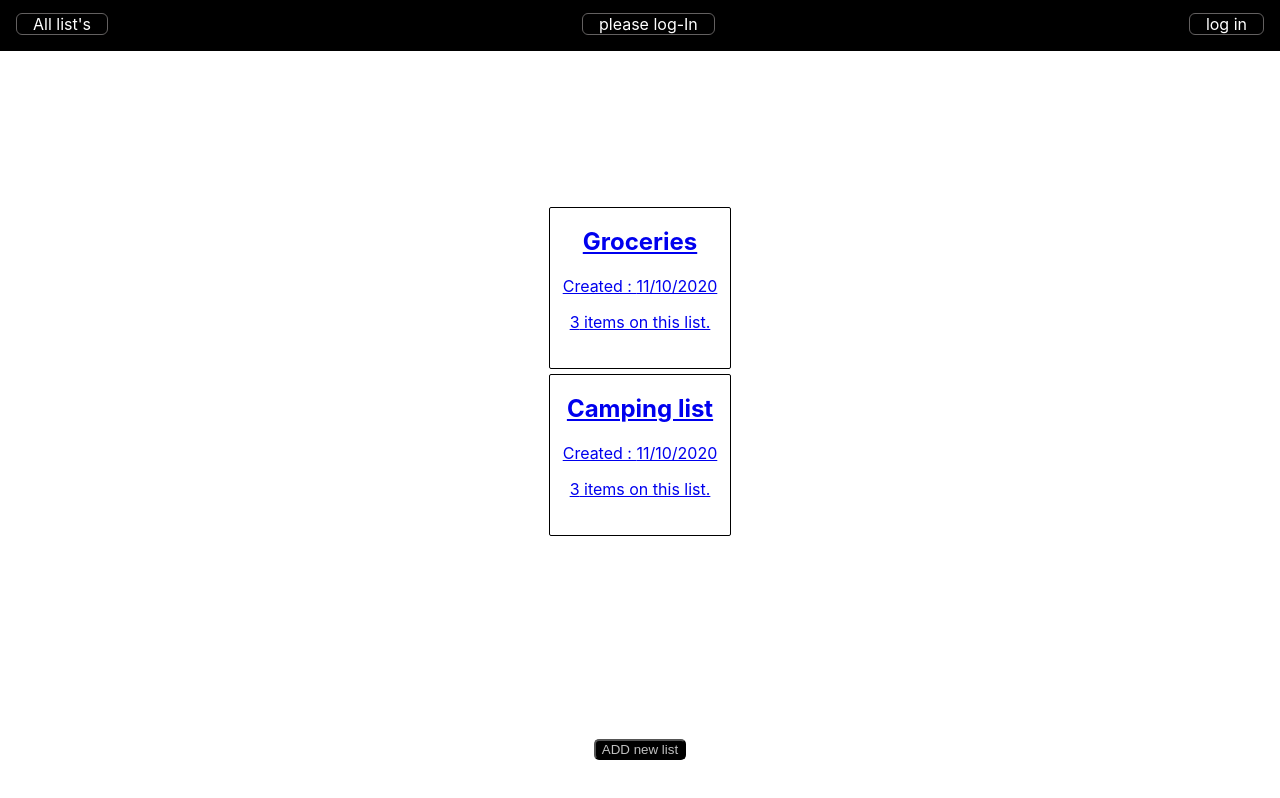
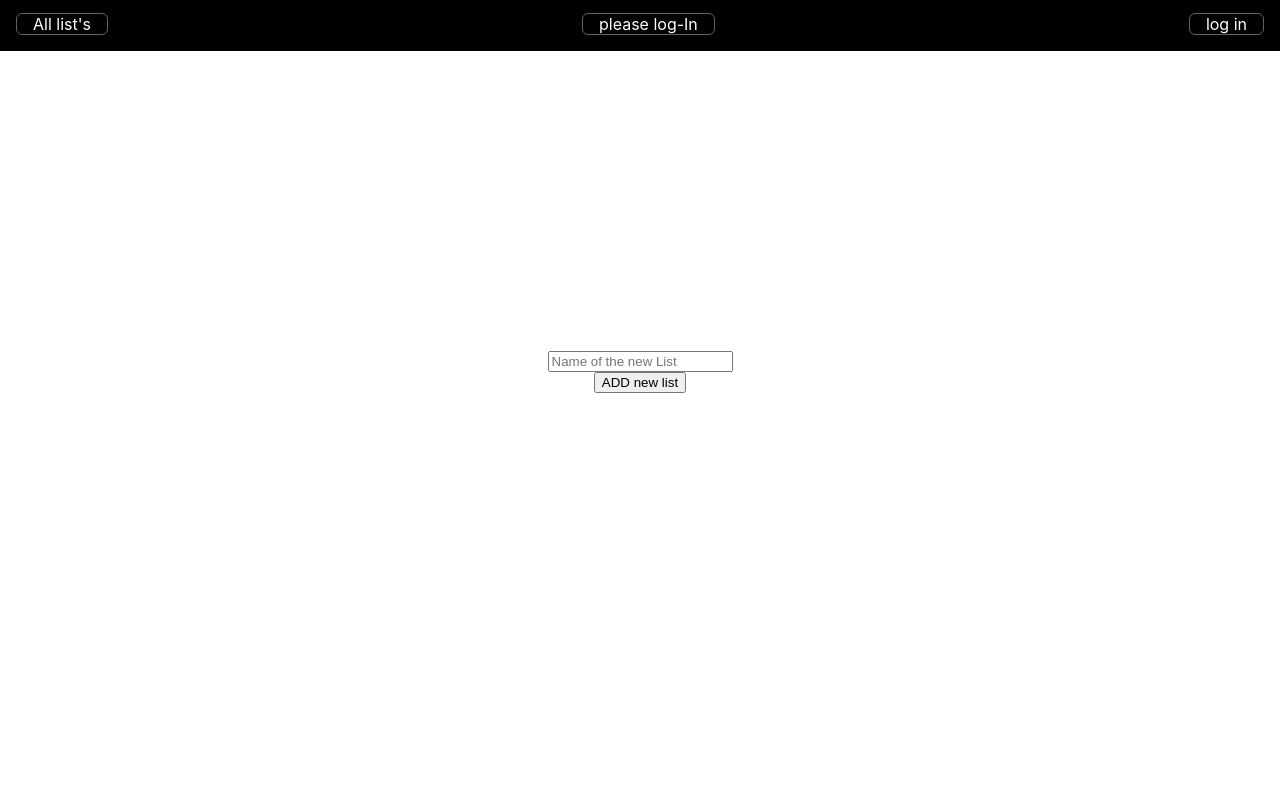
Before and after one commit to Luka-dot/familyShopper, a React (Create React App) app: page / in a window 1280 px wide. Both pictures are taken after a click on the button "ADD new list". Built offline with nearby package versions, Linux system fonts and the light colour scheme; no server answers.

Commit message:
addind new directory list function in redux

```diff
--- a/src/pages/home-page/home-page-component.jsx
+++ b/src/pages/home-page/home-page-component.jsx
@@ -1,19 +1,55 @@
-import React from 'react';
+import React, { useState } from 'react';
+import { connect } from 'react-redux';
 
 import DirectiryList from '../../components/directory/directory-componenet';
+import { addNewDirectoryList } from '../../redux/actions';
 
 import './home-page.styles.scss';
 
-const HomePage = () => {
+const HomePage = (props) => {
+    const [addListStarted, setAddListStarted] = useState(false);
+    const [name, setName] = useState('');
+
+    const handleNameChange = (e) => {
+        const nameInput = e.target.value;
+        setName(nameInput);
+    };
+
+    const handleAddDirectory = () => {
+        console.log('clicked added handleAddDirectory', name)
+        if ( name.length > 1 ) {
+            props.addNewDirectoryList(name);
+            setName('');
+            setAddListStarted(false);
+        } else {
+            alert('Name can not be left empty')
+        }
+    }
 
     return (
-        <div className='home-wrapper' >
-            <div className="home-main-container" >
-                <DirectiryList />
+        <div>
+            { !addListStarted ? (
+            <div className='home-wrapper' >
+                <div className="home-main-container" >
+                    <DirectiryList />
+                </div>
+                <button className="addListButton" onClick={() => setAddListStarted(true)} >ADD new list</button>
             </div>
-            <button className="addListButton" >ADD new list</button>
+            ):(
+            <div className='home-wrapper' >
+                <form>
+                    <input type="text" placeholder="Name of the new List" onChange={(e) => handleNameChange(e) } />
+                </form>
+                <button className="enterNewDir" type="submit" onClick={handleAddDirectory}>ADD new list</button>
+            </div>
+            )
+            }
         </div>
     )
 };
 
-export default HomePage;
+const mapDispatchToProps = dispatch => ({
+    addNewDirectoryList: (name) => dispatch(addNewDirectoryList(name))
+});
+
+export default connect(null, mapDispatchToProps)(HomePage);
--- a/src/redux/actions/index.js
+++ b/src/redux/actions/index.js
@@ -21,7 +21,6 @@ export const addItem = (newItem, parentId) => {
 };
 
 export const toggleCompleted = (id, elIndex) => {
-    console.log(id, elIndex)
     return {
         type: 'TOGGLE_COMPLETED',
         payload: {id, elIndex}
@@ -40,3 +39,10 @@ export const singleListSelection = (id) => {
         payload: id
     }
 };
+
+export const addNewDirectoryList = (name) => {
+    return{
+        type: 'ADD_NEW_DIRECTORY_LIST',
+        payload: name
+    }
+};
--- a/src/redux/reducers/main-list.js
+++ b/src/redux/reducers/main-list.js
@@ -10,8 +10,6 @@ const mainListReducer = (state = initialState, action) => {
         case "DELETE_ITEM":
             const pIndex = action.payload.elIndex;
             const xList = state[pIndex].listDetail.filter((item) => { return item.id !== action.payload.id});
-      //      console.log(state[pIndex].listDetail)
-        //    console.log('xlist ', xList)
             let deleteList = [ ...state ];
             const ttt = (deleteList[pIndex].listDetail = xList)
 
@@ -50,10 +48,21 @@ const mainListReducer = (state = initialState, action) => {
             return [ ...state ];
 
         case "SINGLE_LIST":
-            console.log('single list fired')
             return [
                 ...state
             ];
+
+        case "ADD_NEW_DIRECTORY_LIST":
+            const textToAdd = action.payload;
+            console.log(textToAdd)
+            const dateToAdd = new Date();
+            const newDirectoryToAdd = { id: Math.random(), name: textToAdd, created: "placeholder", listDetail: [] };
+            console.log('ADD ', newDirectoryToAdd)
+            return [
+                ...state,
+                newDirectoryToAdd
+            ]
+
     }
 };
 
```
